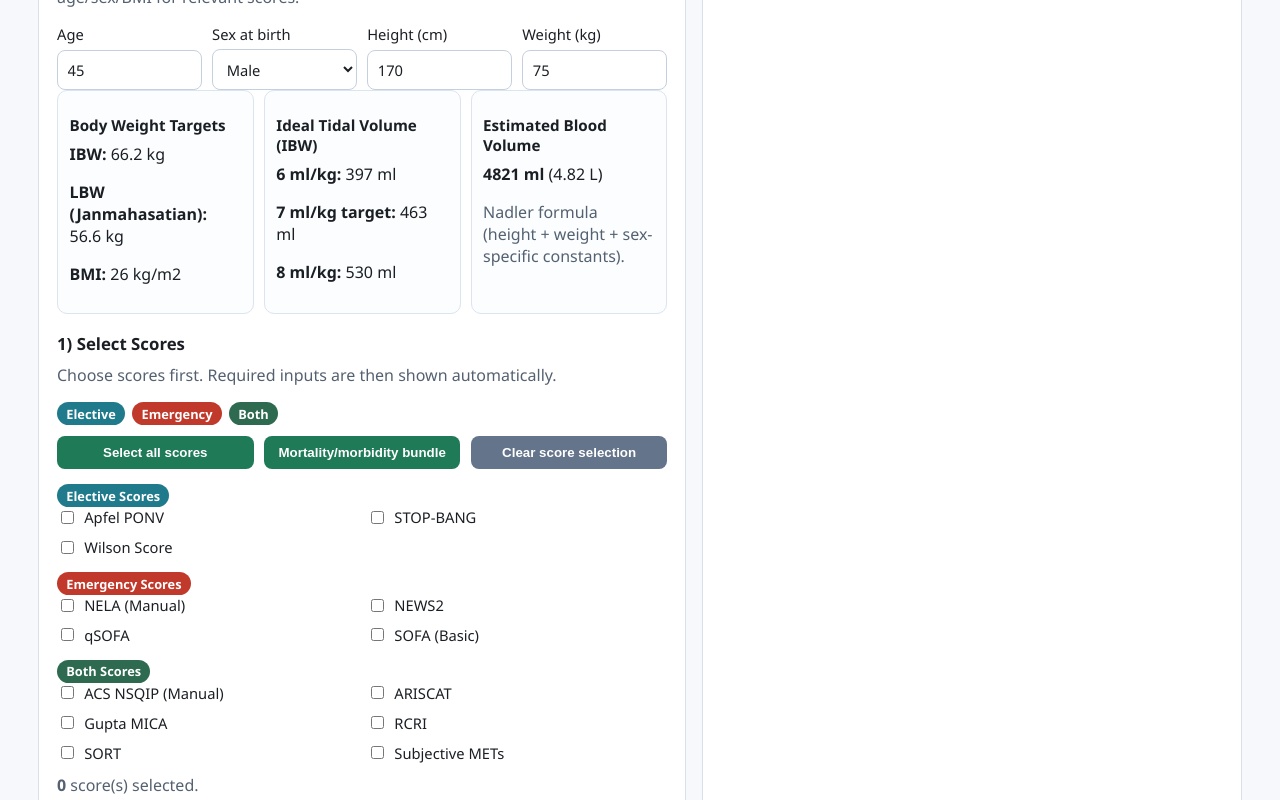
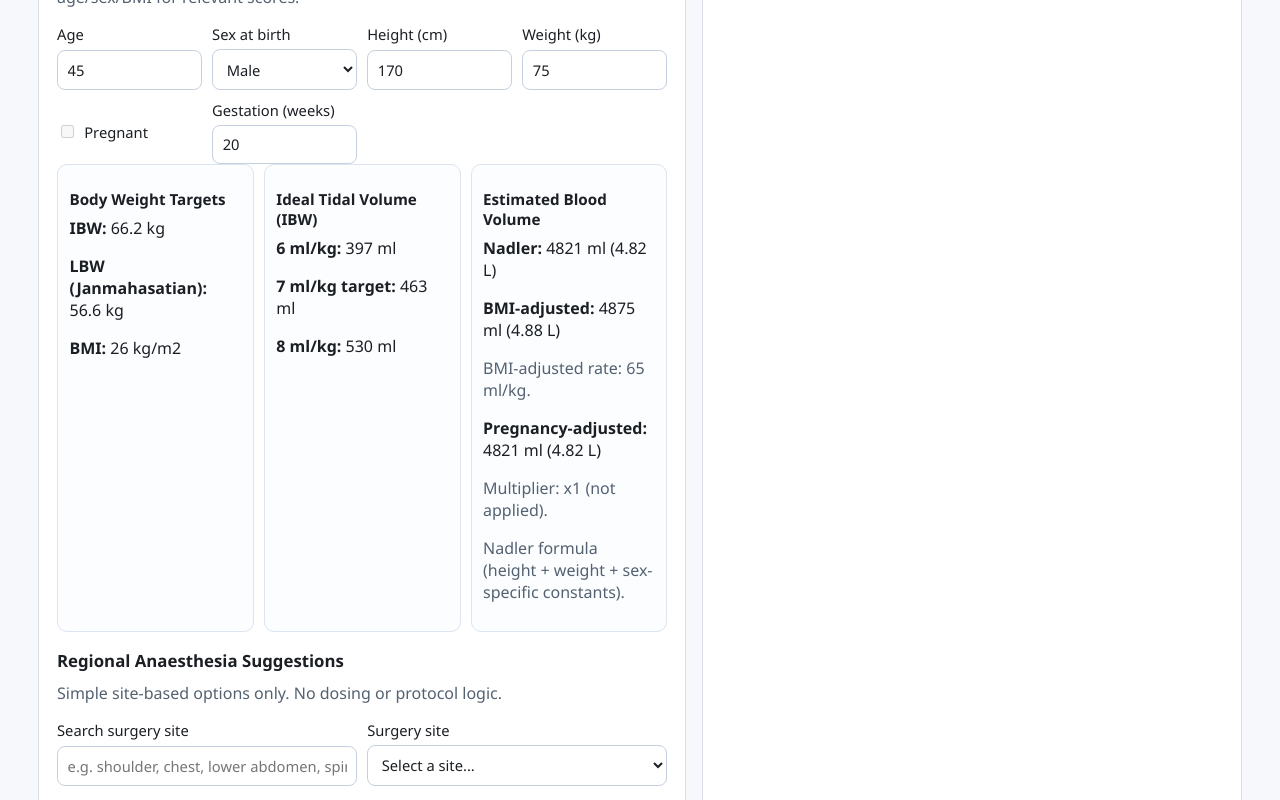
Before and after one commit to inghamjack/lazy-anaesthetist, a React (Vite) app in the folder frontend/: page / in a window 1280 px wide. Shown: the part 180-980 px from the top of the page. Built offline with nearby package versions, Linux system fonts and the light colour scheme.

Commit message:
Add regional anaesthesia suggestions by surgery site

```diff
--- a/frontend/src/App.jsx
+++ b/frontend/src/App.jsx
@@ -6,6 +6,7 @@ import {
   CHOICE_INPUTS,
   MANUAL_CALCULATOR_LINKS,
   NUMERIC_INPUTS,
+  REGIONAL_SUGGESTIONS,
   SCORE_CATEGORY,
   SCORE_DEFINITIONS,
   SCORE_EVIDENCE,
@@ -27,6 +28,8 @@ function App() {
     sex_at_birth: "male",
     height_cm: 170,
     weight_kg: 75,
+    pregnant: false,
+    gestation_weeks: 20,
   });
   const [selectedMap, setSelectedMap] = useState(() => {
     const initial = {};
@@ -36,6 +39,8 @@ function App() {
   const [results, setResults] = useState([]);
   const [warnings, setWarnings] = useState([]);
   const [error, setError] = useState("");
+  const [regionalSearch, setRegionalSearch] = useState("");
+  const [selectedRegionalSite, setSelectedRegionalSite] = useState("");
 
   const scoreMap = useMemo(
     () => Object.fromEntries(SCORE_DEFINITIONS.map((item) => [item.key, item])),
@@ -99,6 +104,15 @@ function App() {
   );
 
   const selectedCount = selectedScores.length;
+  const filteredRegionalSites = useMemo(() => {
+    const query = regionalSearch.trim().toLowerCase();
+    if (!query) return REGIONAL_SUGGESTIONS;
+    return REGIONAL_SUGGESTIONS.filter((item) => item.label.toLowerCase().includes(query));
+  }, [regionalSearch]);
+  const regionalSuggestion = useMemo(
+    () => REGIONAL_SUGGESTIONS.find((item) => item.key === selectedRegionalSite),
+    [selectedRegionalSite]
+  );
 
   const onSelectAll = () => {
     const all = {};
@@ -137,12 +151,19 @@ function App() {
   };
 
   const onDemographicChange = (name, value) => {
-    setDemographics((prev) => ({
-      ...prev,
-      [name]: name === "sex_at_birth"
-        ? value
-        : (Number.isFinite(Number.parseFloat(value)) ? Number.parseFloat(value) : prev[name]),
-    }));
+    setDemographics((prev) => {
+      if (name === "sex_at_birth") {
+        return {
+          ...prev,
+          sex_at_birth: value,
+          pregnant: value === "female" ? prev.pregnant : false,
+        };
+      }
+      return {
+        ...prev,
+        [name]: Number.isFinite(Number.parseFloat(value)) ? Number.parseFloat(value) : prev[name],
+      };
+    });
     setResults([]);
     setWarnings([]);
     setError("");
@@ -279,6 +300,32 @@ function App() {
               onChange={(e) => onDemographicChange("weight_kg", e.target.value)}
             />
           </label>
+          <label className="checkbox">
+            <input
+              type="checkbox"
+              checked={demographics.pregnant}
+              onChange={(e) => {
+                setDemographics((prev) => ({ ...prev, pregnant: e.target.checked }));
+                setResults([]);
+                setWarnings([]);
+                setError("");
+              }}
+              disabled={demographics.sex_at_birth !== "female"}
+            />
+            <span>Pregnant</span>
+          </label>
+          <label>
+            Gestation (weeks)
+            <input
+              type="number"
+              min={0}
+              max={45}
+              step={1}
+              value={demographics.gestation_weeks}
+              onChange={(e) => onDemographicChange("gestation_weeks", e.target.value)}
+              disabled={!demographics.pregnant || demographics.sex_at_birth !== "female"}
+            />
+          </label>
         </div>
         <div className="metric-grid">
           <article className="metric-card">
@@ -295,10 +342,52 @@ function App() {
           </article>
           <article className="metric-card">
             <h3>Estimated Blood Volume</h3>
-            <p><strong>{caseBasics.estimated_blood_volume_ml} ml</strong> ({caseBasics.estimated_blood_volume_l} L)</p>
+            <p><strong>Nadler:</strong> {caseBasics.estimated_blood_volume_ml} ml ({caseBasics.estimated_blood_volume_l} L)</p>
+            <p><strong>BMI-adjusted:</strong> {caseBasics.bmi_adjusted_blood_volume_ml} ml ({caseBasics.bmi_adjusted_blood_volume_l} L)</p>
+            <p className="hint">BMI-adjusted rate: {caseBasics.bmi_adjusted_ml_per_kg} ml/kg.</p>
+            <p><strong>Pregnancy-adjusted:</strong> {caseBasics.pregnancy_adjusted_blood_volume_ml} ml ({caseBasics.pregnancy_adjusted_blood_volume_l} L)</p>
+            <p className="hint">
+              Multiplier: x{caseBasics.pregnancy_multiplier} {demographics.pregnant && demographics.sex_at_birth === "female"
+                ? `(gestation ${Math.round(demographics.gestation_weeks)} weeks)`
+                : "(not applied)"}.
+            </p>
             <p className="hint">Nadler formula (height + weight + sex-specific constants).</p>
           </article>
         </div>
+
+        <h2>Regional Anaesthesia Suggestions</h2>
+        <p className="hint">Simple site-based options only. No dosing or protocol logic.</p>
+        <div className="grid two">
+          <label>
+            Search surgery site
+            <input
+              type="text"
+              value={regionalSearch}
+              onChange={(e) => setRegionalSearch(e.target.value)}
+              placeholder="e.g. shoulder, chest, lower abdomen, spine"
+            />
+          </label>
+          <label>
+            Surgery site
+            <select
+              value={selectedRegionalSite}
+              onChange={(e) => setSelectedRegionalSite(e.target.value)}
+            >
+              <option value="">Select a site...</option>
+              {filteredRegionalSites.map((item) => (
+                <option key={item.key} value={item.key}>{item.label}</option>
+              ))}
+            </select>
+          </label>
+        </div>
+        {regionalSuggestion ? (
+          <article className="metric-card">
+            <h3>{regionalSuggestion.label}</h3>
+            <p><strong>Primary options:</strong> {regionalSuggestion.primary.join("; ")}.</p>
+            <p><strong>Alternatives:</strong> {regionalSuggestion.alternatives.join("; ")}.</p>
+            <p className="hint"><strong>Caution:</strong> {regionalSuggestion.caution}</p>
+          </article>
+        ) : null}
 
         <h2>1) Select Scores</h2>
         <p className="hint">Choose scores first. Required inputs are then shown automatically.</p>
--- a/frontend/src/calculators.js
+++ b/frontend/src/calculators.js
@@ -194,6 +194,114 @@ export const CASE_RISK_SCORE_BUNDLE = [
   "acs_nsqip_manual",
 ];
 
+export const REGIONAL_SUGGESTIONS = [
+  {
+    key: "shoulder",
+    label: "Shoulder",
+    primary: ["Interscalene block"],
+    alternatives: ["Supraclavicular block"],
+    caution: "Phrenic nerve palsy risk is relevant for interscalene techniques.",
+  },
+  {
+    key: "clavicle",
+    label: "Clavicle",
+    primary: ["Interscalene or superior trunk block + superficial cervical plexus"],
+    alternatives: ["Clavipectoral fascial plane block (adjunct)"],
+    caution: "Coverage can be mixed; surgical infiltration is often still required.",
+  },
+  {
+    key: "upper_arm_humerus",
+    label: "Upper Arm / Humerus",
+    primary: ["Supraclavicular block"],
+    alternatives: ["Infraclavicular block"],
+    caution: "Proximal humeral work may need supplemental shoulder-region coverage.",
+  },
+  {
+    key: "elbow_forearm",
+    label: "Elbow / Forearm",
+    primary: ["Supraclavicular block"],
+    alternatives: ["Infraclavicular block", "Axillary block"],
+    caution: "Tourniquet pain may need supplementation.",
+  },
+  {
+    key: "wrist_hand",
+    label: "Wrist / Hand",
+    primary: ["Axillary block", "Distal forearm nerve blocks"],
+    alternatives: ["Infraclavicular block"],
+    caution: "Selective distal blocks can preserve proximal motor function.",
+  },
+  {
+    key: "breast_axilla",
+    label: "Breast / Axilla",
+    primary: ["PECS II block", "Paravertebral block"],
+    alternatives: ["Erector spinae plane (ESP) block"],
+    caution: "Axillary procedures may require additional intercostobrachial coverage.",
+  },
+  {
+    key: "chest_wall",
+    label: "Chest Wall",
+    primary: ["Thoracic epidural", "Paravertebral block"],
+    alternatives: ["Serratus anterior plane block", "ESP block"],
+    caution: "Choose unilateral vs bilateral approach based on incision pattern.",
+  },
+  {
+    key: "thoracic_abdomen",
+    label: "Thoracic Abdomen",
+    primary: ["Thoracic epidural"],
+    alternatives: ["Subcostal TAP block", "Quadratus lumborum block", "ESP block"],
+    caution: "Extent of spread can be variable with fascial plane techniques.",
+  },
+  {
+    key: "lower_abdomen",
+    label: "Lower Abdomen",
+    primary: ["Spinal anaesthesia", "TAP block"],
+    alternatives: ["Ilioinguinal/iliohypogastric block", "Quadratus lumborum block"],
+    caution: "Visceral pain may not be fully covered by abdominal wall blocks alone.",
+  },
+  {
+    key: "inguinal_groin",
+    label: "Inguinal / Groin",
+    primary: ["Ilioinguinal/iliohypogastric block"],
+    alternatives: ["Transversalis fascia plane block", "Spinal anaesthesia"],
+    caution: "Variable genital branch involvement may require local infiltration.",
+  },
+  {
+    key: "hip",
+    label: "Hip",
+    primary: ["Spinal anaesthesia", "Fascia iliaca block (analgesic)"],
+    alternatives: ["PENG block (analgesic)", "Lumbar plexus block (selected cases)"],
+    caution: "Hip surgery often needs neuraxial or general anaesthesia plus analgesic blocks.",
+  },
+  {
+    key: "knee",
+    label: "Knee",
+    primary: ["Adductor canal block + IPACK"],
+    alternatives: ["Femoral nerve block", "Sciatic block for posterior work"],
+    caution: "Motor-sparing approaches are often preferred for early mobilisation.",
+  },
+  {
+    key: "lower_leg",
+    label: "Lower Leg",
+    primary: ["Popliteal sciatic + saphenous block"],
+    alternatives: ["Adductor canal + sciatic variants"],
+    caution: "Confirm saphenous territory coverage for medial incisions.",
+  },
+  {
+    key: "ankle_foot",
+    label: "Ankle / Foot",
+    primary: ["Ankle block", "Popliteal sciatic + saphenous block"],
+    alternatives: ["Selective distal nerve blocks"],
+    caution: "Ankle blocks are useful when proximal motor block is undesirable.",
+  },
+  {
+    key: "spine_surgery",
+    label: "Spine Surgery",
+    primary: ["ESP block (thoracic/lumbar levels)", "Wound infiltration catheters"],
+    alternatives: ["Paravertebral techniques in selected thoracic cases"],
+    caution: "Usually adjunct analgesia rather than sole anaesthetic technique.",
+  },
+];
+
 export const NUMERIC_INPUTS = {
   respiratory_rate: { label: "Respiratory rate", min: 0, max: 80, default: 18, step: 1, kind: "int" },
   oxygen_saturation: { label: "Oxygen saturation (%)", min: 0, max: 100, default: 98, step: 1, kind: "int" },
@@ -353,10 +461,19 @@ function roundTo(value, decimals = 1) {
   return Math.round(value * factor) / factor;
 }
 
-export function computeCaseBasics({ age, height_cm, weight_kg, sex_at_birth }) {
+export function computeCaseBasics({
+  age,
+  height_cm,
+  weight_kg,
+  sex_at_birth,
+  pregnant,
+  gestation_weeks,
+}) {
   const safeAge = Number.isFinite(age) ? age : 0;
   const safeHeightCm = Number.isFinite(height_cm) ? height_cm : 170;
   const safeWeightKg = Number.isFinite(weight_kg) ? weight_kg : 75;
+  const safeGestationWeeks = Number.isFinite(gestation_weeks) ? gestation_weeks : 0;
+  const isPregnant = Boolean(pregnant);
   const height_m = Math.max(safeHeightCm, 1) / 100;
   const bmi = safeWeightKg / (height_m ** 2);
 
@@ -378,12 +495,29 @@ export function computeCaseBasics({ age, height_cm, weight_kg, sex_at_birth }) {
     : 0.3561 * (height_m ** 3) + 0.03308 * safeWeightKg + 0.1833;
   const bloodVolumeMl = bloodVolumeLiters * 1000;
 
+  const bmiAdjustedMlPerKg = isMale
+    ? bmi >= 40 ? 55 : bmi >= 30 ? 60 : bmi >= 25 ? 65 : 70
+    : bmi >= 40 ? 50 : bmi >= 30 ? 55 : bmi >= 25 ? 60 : 65;
+  const bmiAdjustedBloodVolumeMl = bmiAdjustedMlPerKg * safeWeightKg;
+
+  let pregnancyMultiplier = 1.0;
+  if (isPregnant && !isMale) {
+    if (safeGestationWeeks >= 35) pregnancyMultiplier = 1.5;
+    else if (safeGestationWeeks >= 29) pregnancyMultiplier = 1.45;
+    else if (safeGestationWeeks >= 21) pregnancyMultiplier = 1.35;
+    else if (safeGestationWeeks >= 13) pregnancyMultiplier = 1.2;
+    else if (safeGestationWeeks >= 6) pregnancyMultiplier = 1.1;
+  }
+  const pregnancyAdjustedBloodVolumeMl = bloodVolumeMl * pregnancyMultiplier;
+
   return {
     demographics: {
       age: Number.parseInt(safeAge, 10),
       height_cm: roundTo(safeHeightCm, 1),
       weight_kg: roundTo(safeWeightKg, 1),
       sex_at_birth,
+      pregnant: isPregnant,
+      gestation_weeks: roundTo(safeGestationWeeks, 1),
     },
     bmi: roundTo(bmi, 1),
     ideal_body_weight_kg: roundTo(ibw, 1),
@@ -395,6 +529,12 @@ export function computeCaseBasics({ age, height_cm, weight_kg, sex_at_birth }) {
     },
     estimated_blood_volume_ml: roundTo(bloodVolumeMl, 0),
     estimated_blood_volume_l: roundTo(bloodVolumeLiters, 2),
+    bmi_adjusted_blood_volume_ml: roundTo(bmiAdjustedBloodVolumeMl, 0),
+    bmi_adjusted_blood_volume_l: roundTo(bmiAdjustedBloodVolumeMl / 1000, 2),
+    bmi_adjusted_ml_per_kg: roundTo(bmiAdjustedMlPerKg, 1),
+    pregnancy_adjusted_blood_volume_ml: roundTo(pregnancyAdjustedBloodVolumeMl, 0),
+    pregnancy_adjusted_blood_volume_l: roundTo(pregnancyAdjustedBloodVolumeMl / 1000, 2),
+    pregnancy_multiplier: roundTo(pregnancyMultiplier, 2),
   };
 }
 
--- a/frontend/src/styles.css
+++ b/frontend/src/styles.css
@@ -143,6 +143,7 @@ label {
 }
 
 input[type="number"],
+input[type="text"],
 select,
 textarea {
   width: 100%;
```
